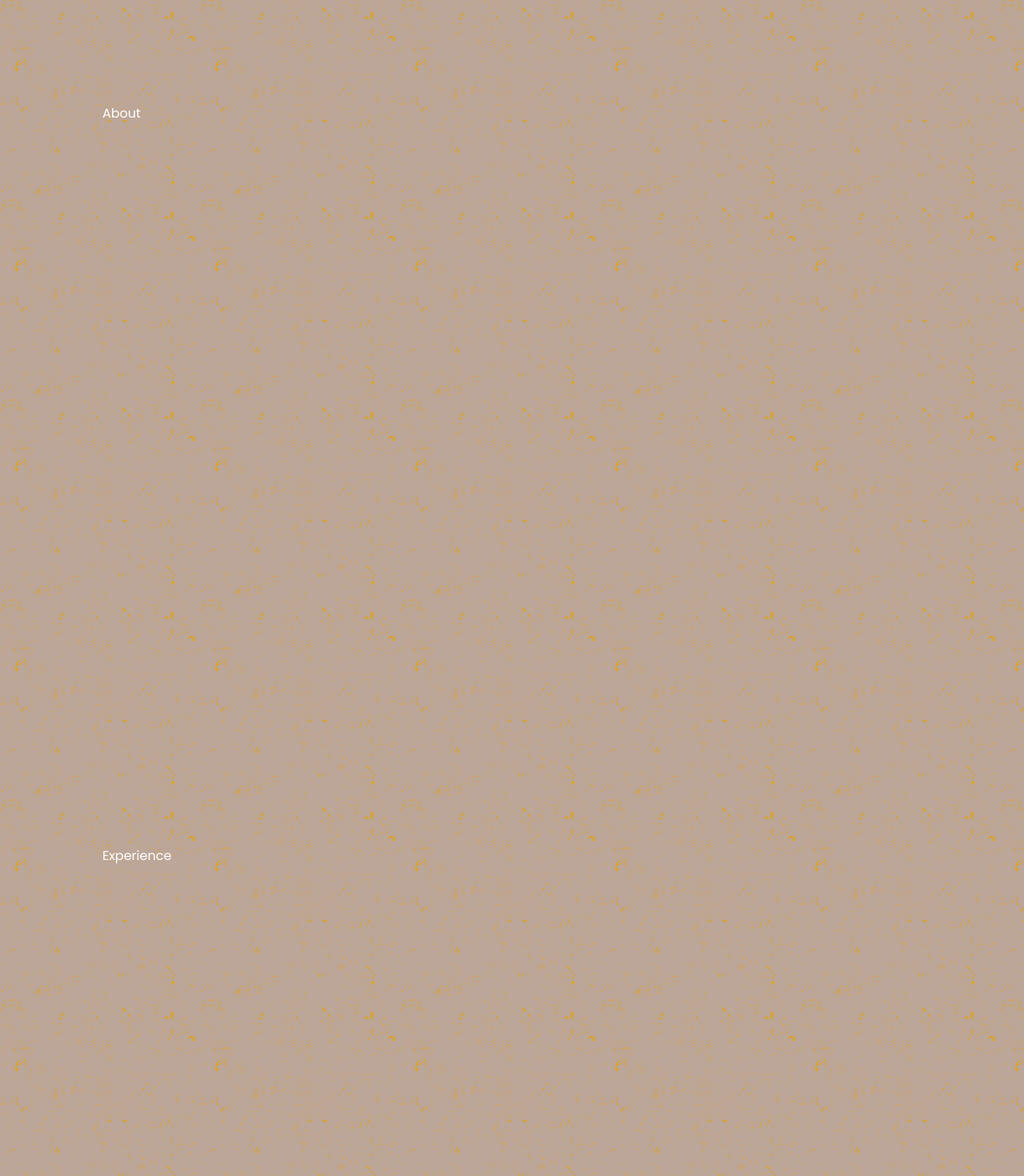
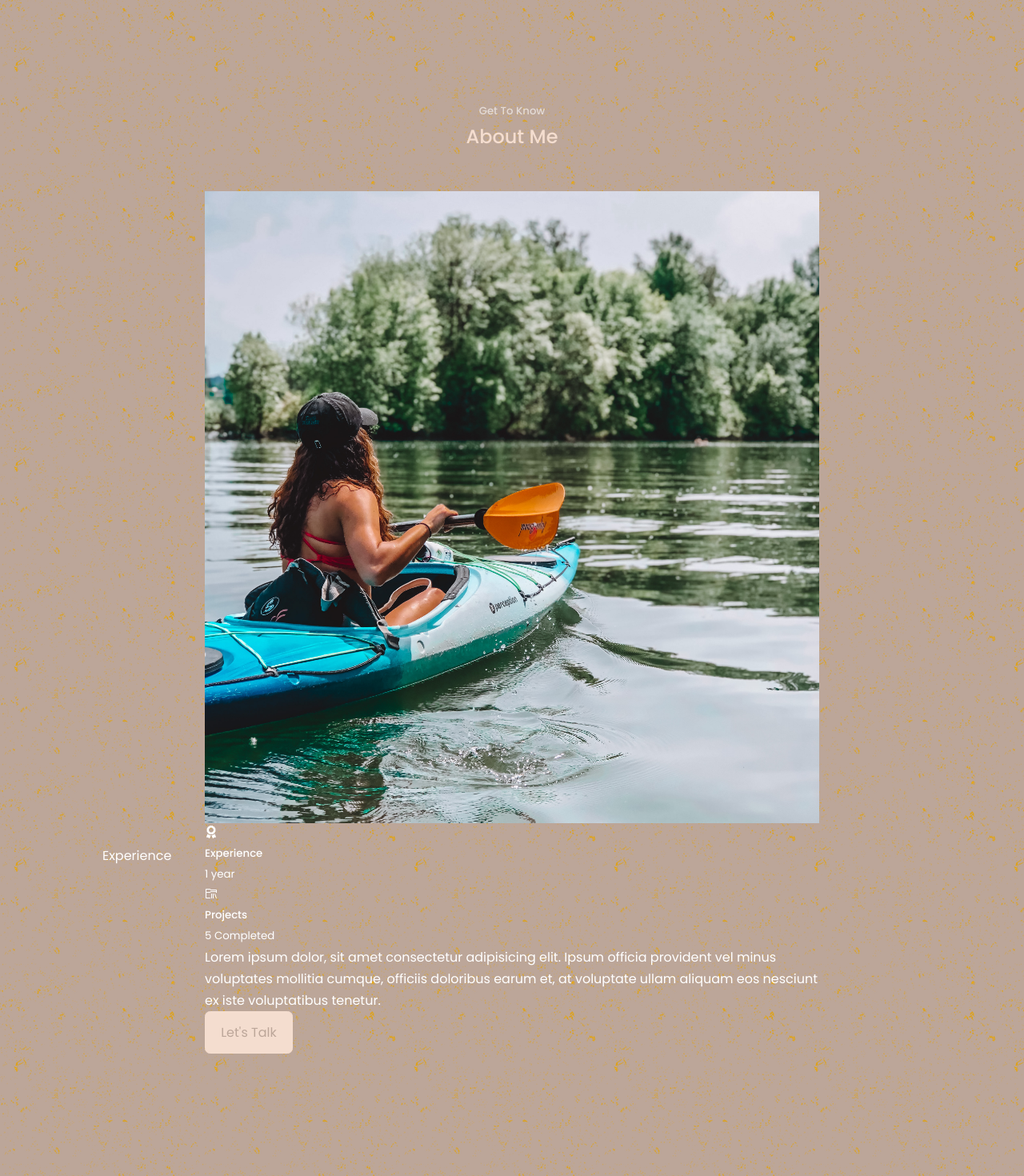
Before and after one commit to ngran4/react-portfolio, a React (Create React App) app: page / in a window 1280 px wide. Shown: the part 800-2270 px from the top of the page at 80% size. Built offline with nearby package versions, Linux system fonts and the light colour scheme.

Commit message:
set up about me section

```diff
--- a/src/components/about/About.jsx
+++ b/src/components/about/About.jsx
@@ -1,9 +1,43 @@
 import React from 'react'
 import './about.css'
+import ME from '../../assets/me-about.jpg'
+import {FaAward} from 'react-icons/fa'
+import {VscFolderLibrary} from 'react-icons/vsc'
 
 const About = () => {
   return (
-    <section id='about'>About</section>
+    <section id='about'>
+      <h5>Get To Know</h5>
+      <h2>About Me</h2>
+
+      <div className="container about__container">
+        <div className="about__me">
+          <div className="about__me-image">
+            <img src={ME} alt="About Image" />
+          </div>
+        </div>
+
+        <div className="about__content">
+          <div className="about__cards">
+            <article className='about__card'>
+              <FaAward className='about__icon'/>
+              <h5>Experience</h5>
+              <small>1 year</small>
+            </article>
+
+            <article className='about__card'>
+              <VscFolderLibrary className='about__icon'/>
+              <h5>Projects</h5>
+              <small>5 Completed</small>
+            </article>
+          </div>
+
+          <p>Lorem ipsum dolor, sit amet consectetur adipisicing elit. Ipsum officia provident vel minus voluptates mollitia cumque, officiis doloribus earum et, at voluptate ullam aliquam eos nesciunt ex iste voluptatibus tenetur.</p>
+
+          <a href="#contact" className='btn btn-primary'>Let's Talk</a>
+        </div>
+      </div>
+    </section>
   )
 }
 
--- a/src/index.css
+++ b/src/index.css
@@ -45,7 +45,6 @@ body {
 .container {
   width: var(--container-width-lg);
   margin: 0 auto;
-
 }
 
 h1,
```
Also changed, not shown: src/assets/me-about.jpg (added).
